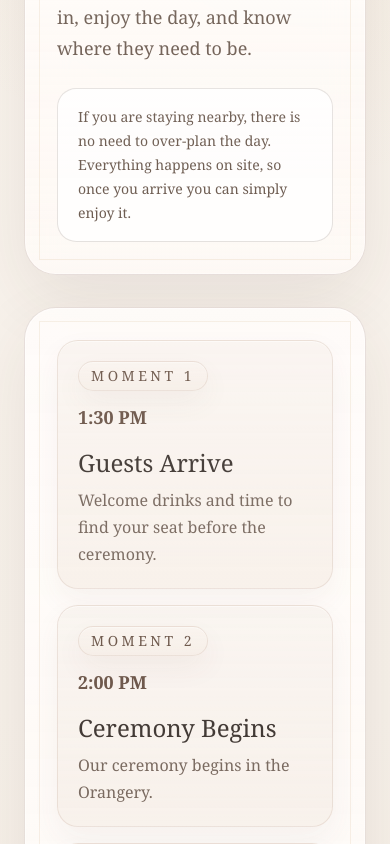
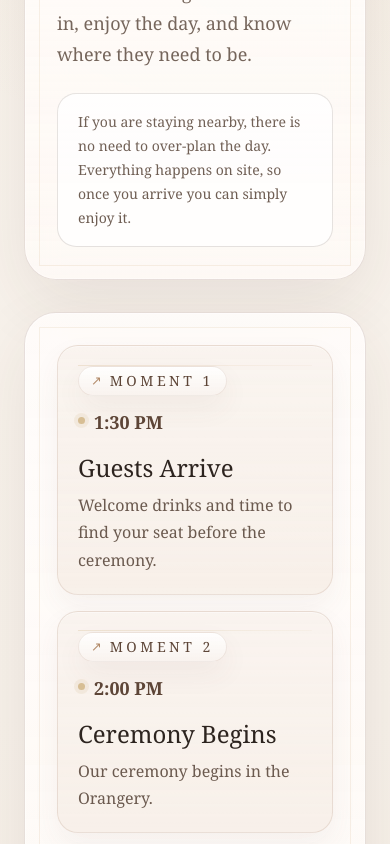
Before and after one commit to dh1612/wedding-website-platform, a Next.js app: page /schedule in a window 390 px wide. Shown: the part 1156-2000 px from the top of the page. Built offline with nearby package versions, Linux system fonts and the light colour scheme.

Commit message:
Refine soft blush mobile spacing and styling

```diff
--- a/app/globals.css
+++ b/app/globals.css
@@ -402,6 +402,11 @@ main[data-theme="soft-blush"] .romantic-title {
   letter-spacing: 0.01em;
 }
 
+main[data-theme="soft-blush"] .soft-blush-hero-title {
+  letter-spacing: -0.03em;
+  text-wrap: balance;
+}
+
 main[data-theme="soft-blush"] .soft-blush-editorial .section-shell:first-child {
   background:
     linear-gradient(180deg, rgba(255,255,255,0.34), rgba(247, 240, 234, 0.08)),
@@ -428,6 +433,89 @@ main[data-theme="soft-blush"] .soft-blush-note-card {
   background:
     linear-gradient(180deg, rgba(255,255,255,0.4), rgba(255,250,247,0.82)),
     rgba(255,255,255,0.94);
+}
+
+main[data-theme="soft-blush"] .soft-blush-note-card::before {
+  content: "";
+  position: absolute;
+  inset: 0.8rem;
+  border-radius: 1rem;
+  border: 1px solid rgba(199, 165, 106, 0.14);
+  pointer-events: none;
+}
+
+main[data-theme="soft-blush"] .soft-blush-hero-stack > div:first-child {
+  background:
+    linear-gradient(180deg, rgba(255,255,255,0.24), rgba(247, 236, 230, 0.08)),
+    rgba(242, 229, 219, 0.56);
+}
+
+main[data-theme="soft-blush"] .schedule-moment-card {
+  position: relative;
+  overflow: hidden;
+}
+
+main[data-theme="soft-blush"] .schedule-moment-card::after {
+  content: "";
+  position: absolute;
+  left: 1.25rem;
+  right: 1.25rem;
+  top: 1.15rem;
+  height: 1px;
+  background: linear-gradient(90deg, rgba(199,165,106,0.22), rgba(199,165,106,0.06));
+  pointer-events: none;
+}
+
+main[data-theme="soft-blush"] .schedule-moment-pill {
+  background:
+    linear-gradient(180deg, rgba(255,255,255,0.52), rgba(248,241,236,0.88)),
+    rgba(255,255,255,0.86);
+  border-color: rgba(176, 142, 122, 0.18);
+}
+
+main[data-theme="soft-blush"] .schedule-moment-arrow {
+  font-size: 0.8rem;
+  letter-spacing: 0;
+  transform: translateY(-1px);
+  color: #b28a68;
+}
+
+main[data-theme="soft-blush"] .schedule-time {
+  position: relative;
+  padding-left: 1rem;
+}
+
+main[data-theme="soft-blush"] .schedule-time::before {
+  content: "";
+  position: absolute;
+  left: 0;
+  top: 0.55rem;
+  width: 0.45rem;
+  height: 0.45rem;
+  border-radius: 999px;
+  background: color-mix(in srgb, var(--gold) 72%, white);
+  box-shadow: 0 0 0 4px rgba(199, 165, 106, 0.12);
+}
+
+@media (max-width: 767px) {
+  main[data-theme="soft-blush"] .romantic-header-shell,
+  main[data-theme="petal-script"] .floral-header-shell {
+    margin-top: 0.35rem;
+  }
+
+  main[data-theme="soft-blush"] .romantic-corner {
+    width: 5rem;
+    height: 3.4rem;
+    top: 0.75rem;
+  }
+
+  main[data-theme="soft-blush"] .soft-blush-note-card {
+    position: relative;
+    right: auto;
+    bottom: auto;
+    margin-top: 1rem;
+    max-width: none;
+  }
 }
 
 a {
--- a/components/accommodation-section.tsx
+++ b/components/accommodation-section.tsx
@@ -45,7 +45,7 @@ export function AccommodationSection({
                     href={hotel.link}
                     target="_blank"
                     rel="noreferrer"
-                    className="accent-outline shrink-0 rounded-full px-5 py-3 text-sm font-medium"
+                    className="accent-outline shrink-0 rounded-full px-5 py-3 text-sm font-semibold"
                   >
                     {hotel.linkLabel || "View hotel"}
                   </a>
--- a/components/hero-section.tsx
+++ b/components/hero-section.tsx
@@ -108,7 +108,7 @@ export function HeroSection({ themeId, weddingData, previewMode = false }: HeroS
 
   if (theme.heroLayout === "full-bleed") {
     return (
-      <section id="top" className="mx-auto w-full max-w-6xl px-6 pb-10 pt-4 lg:px-8 lg:pb-18">
+      <section id="top" className="mx-auto w-full max-w-6xl px-6 pb-10 pt-10 lg:px-8 lg:pb-18">
         <div className="relative min-h-[640px] overflow-hidden rounded-[2rem] border border-black/5 shadow-[var(--shadow)]">
           <Image
             src={heroImage}
@@ -191,7 +191,7 @@ export function HeroSection({ themeId, weddingData, previewMode = false }: HeroS
     return (
       <section
         id="top"
-        className={`mx-auto grid w-full max-w-6xl gap-8 px-6 pb-10 pt-4 lg:grid-cols-[0.9fr_1.1fr] lg:px-8 lg:pb-18 ${
+        className={`mx-auto grid w-full max-w-6xl gap-8 px-6 pb-10 pt-10 lg:grid-cols-[0.9fr_1.1fr] lg:px-8 lg:pb-18 ${
           themeId === "soft-blush" ? "soft-blush-editorial" : ""
         }`}
       >
@@ -200,7 +200,7 @@ export function HeroSection({ themeId, weddingData, previewMode = false }: HeroS
           <div className="relative space-y-8">
             <div className="space-y-4">
               {showHeroEyebrow ? <p className="eyebrow">{hero.eyebrow}</p> : null}
-              <h1 className="text-5xl leading-none sm:text-6xl lg:text-7xl">
+              <h1 className="soft-blush-hero-title text-5xl leading-none sm:text-6xl lg:text-7xl">
                 {wedding.couple}
               </h1>
               <div className="space-y-2 text-lg text-[var(--muted)] sm:text-xl">
@@ -239,7 +239,7 @@ export function HeroSection({ themeId, weddingData, previewMode = false }: HeroS
             ) : null}
           </div>
         </div>
-        <div className="relative min-h-[520px] overflow-hidden">
+        <div className="relative min-h-[520px] overflow-hidden soft-blush-hero-stack">
           <div className="absolute inset-y-0 right-0 w-[88%] rounded-[2rem] border border-[var(--border)] bg-[var(--accent-soft)] shadow-[var(--shadow)]" />
           <div className="absolute left-0 top-8 h-[86%] w-[82%] overflow-hidden rounded-[2rem] border border-white/40 bg-white p-3 shadow-[var(--shadow)] soft-blush-photo-frame">
             <div className="relative h-full w-full overflow-hidden rounded-[1.4rem]">
@@ -266,7 +266,7 @@ export function HeroSection({ themeId, weddingData, previewMode = false }: HeroS
 
   if (theme.heroLayout === "floral-frame") {
     return (
-      <section id="top" className="mx-auto w-full max-w-6xl px-6 pb-10 pt-6 lg:px-8 lg:pb-18 lg:pt-8">
+      <section id="top" className="mx-auto w-full max-w-6xl px-6 pb-10 pt-10 lg:px-8 lg:pb-18 lg:pt-8">
         <div className="floral-hero-frame rounded-[2.4rem] border border-[var(--border)] bg-white/88 p-4 shadow-[var(--shadow)] sm:p-5">
           <div className="relative min-h-[320px] overflow-hidden rounded-[1.8rem] sm:min-h-[420px] lg:min-h-[540px]">
             <Image
--- a/components/schedule-section.tsx
+++ b/components/schedule-section.tsx
@@ -41,14 +41,19 @@ export function ScheduleSection({ weddingData }: ScheduleSectionProps) {
             {wedding.schedule.map((item, index) => (
               <article
                 key={`${item.time}-${item.title}`}
-                className="accent-panel rounded-[1.3rem] p-5"
+                className="schedule-moment-card accent-panel rounded-[1.3rem] p-5"
               >
                 <div>
-                  <div className="accent-panel inline-flex rounded-full px-3 py-1 text-sm uppercase tracking-[0.25em] text-[var(--accent-strong)]">
-                    {stepLabel} {index + 1}
+                  <div className="schedule-moment-pill accent-panel inline-flex items-center gap-2 rounded-full px-3 py-1 text-sm uppercase tracking-[0.25em] text-[var(--accent-strong)]">
+                    <span className="schedule-moment-arrow" aria-hidden="true">
+                      ↗
+                    </span>
+                    <span>
+                      {stepLabel} {index + 1}
+                    </span>
                   </div>
                   {item.time ? (
-                    <p className="mt-3 text-lg font-semibold text-[var(--accent-strong)]">
+                    <p className="mt-3 text-lg font-semibold text-[var(--accent-strong)] schedule-time">
                       {item.time}
                     </p>
                   ) : null}
```
